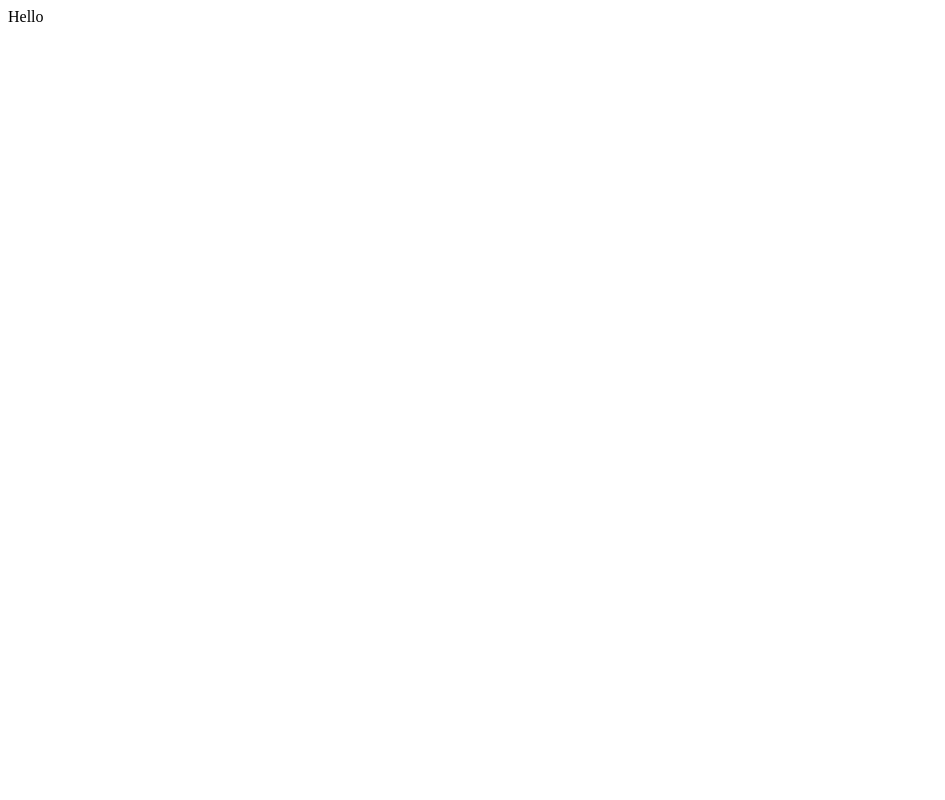
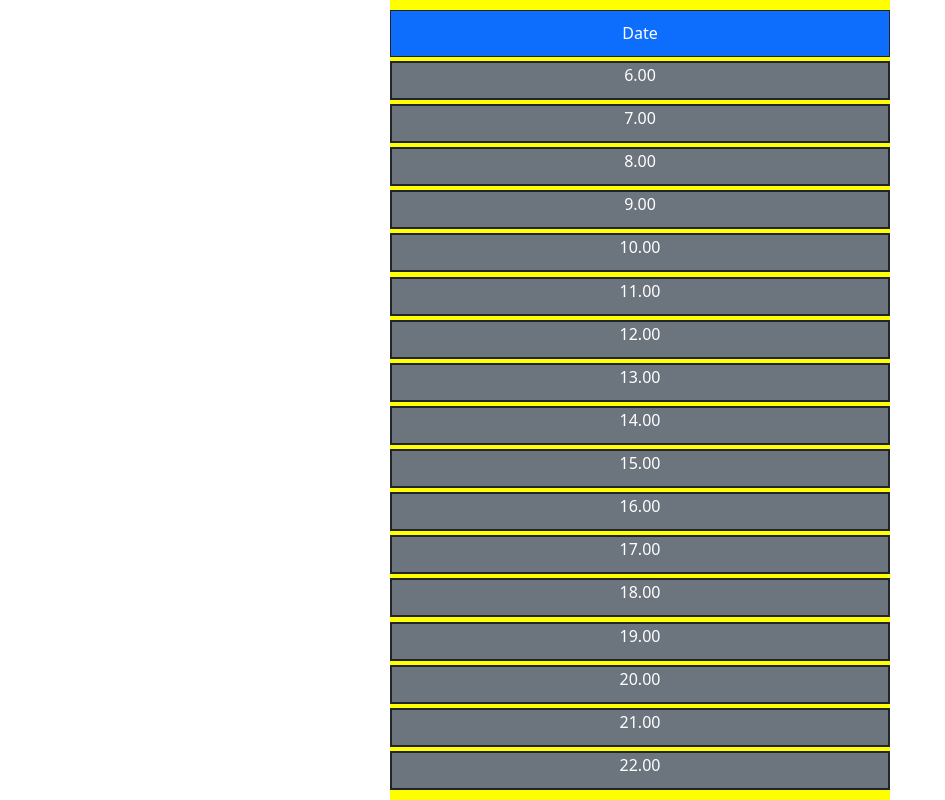
Before and after one commit to Roman-cas88/Laundry, a React (Create React App) app: page / in a window 1280 px wide. Shown: the whole page, without its empty margins (0-945 px from the left). Built offline with nearby package versions, Linux system fonts and the light colour scheme.

Commit message:
Main view

```diff
--- a/public/index.html
+++ b/public/index.html
@@ -3,6 +3,12 @@
   <head>
     <meta charset="utf-8" />
     <link rel="icon" href="" />
+    <link
+      rel="stylesheet"
+      href="https://cdn.jsdelivr.net/npm/bootstrap@5.2.3/dist/css/bootstrap.min.css"
+      integrity="sha384-rbsA2VBKQhggwzxH7pPCaAqO46MgnOM80zW1RWuH61DGLwZJEdK2Kadq2F9CUG65"
+      crossorigin="anonymous"
+    />
     <meta name="viewport" content="width=device-width, initial-scale=1" />
     <meta name="theme-color" content="#000000" />
     <meta
--- a/src/App.js
+++ b/src/App.js
@@ -1,8 +1,9 @@
+import { LaundryApp } from "./component/LaundryApp";
 
 function App() {
   return (
     <div className="App">
-      Hello
+      <LaundryApp />
     </div>
   );
 }
--- /dev/null
+++ b/src/component/LaundryApp.jsx
@@ -0,0 +1,10 @@
+import React from 'react'
+import { MainView } from './mainView/MainView'
+
+export const LaundryApp = () => {
+  return (
+    <div>
+      <MainView />
+    </div>
+  )
+}
--- /dev/null
+++ b/src/component/mainView/MainView.jsx
@@ -0,0 +1,17 @@
+import React from 'react'
+import { Container } from 'react-bootstrap'
+import './mainView.css'
+
+export const MainView = () => {
+    const reservTime = ['6.00', '7.00', '8.00', '9.00', '10.00', '11.00', '12.00',
+     '13.00', '14.00', '15.00', '16.00', '17.00', '18.00', '19.00',
+    '20.00', '21.00', '22.00']
+  return (
+    <Container className='mainView'>
+        <div style={{height:'6%', display:'flex', justifyContent:'center', alignItems:'center'}} className='text-center bg-primary text-white border border-dark'>Date</div>
+            {reservTime.map((time) => (
+                <div key={time} style={{height:'5%', textAlign:'center'}} className='border-2 text-center bg-secondary text-white border border-dark'>{time}</div>
+            ))}
+    </Container>
+  )
+}
--- /dev/null
+++ b/src/component/mainView/mainView.css
@@ -0,0 +1,10 @@
+.mainView {
+    max-width: 500px;
+    height: 100vh;
+    min-height: 600px;
+    padding: 10px 0;
+    display: flex;
+    flex-direction: column;
+    justify-content: space-between;
+    background-color: yellow;
+}
```
